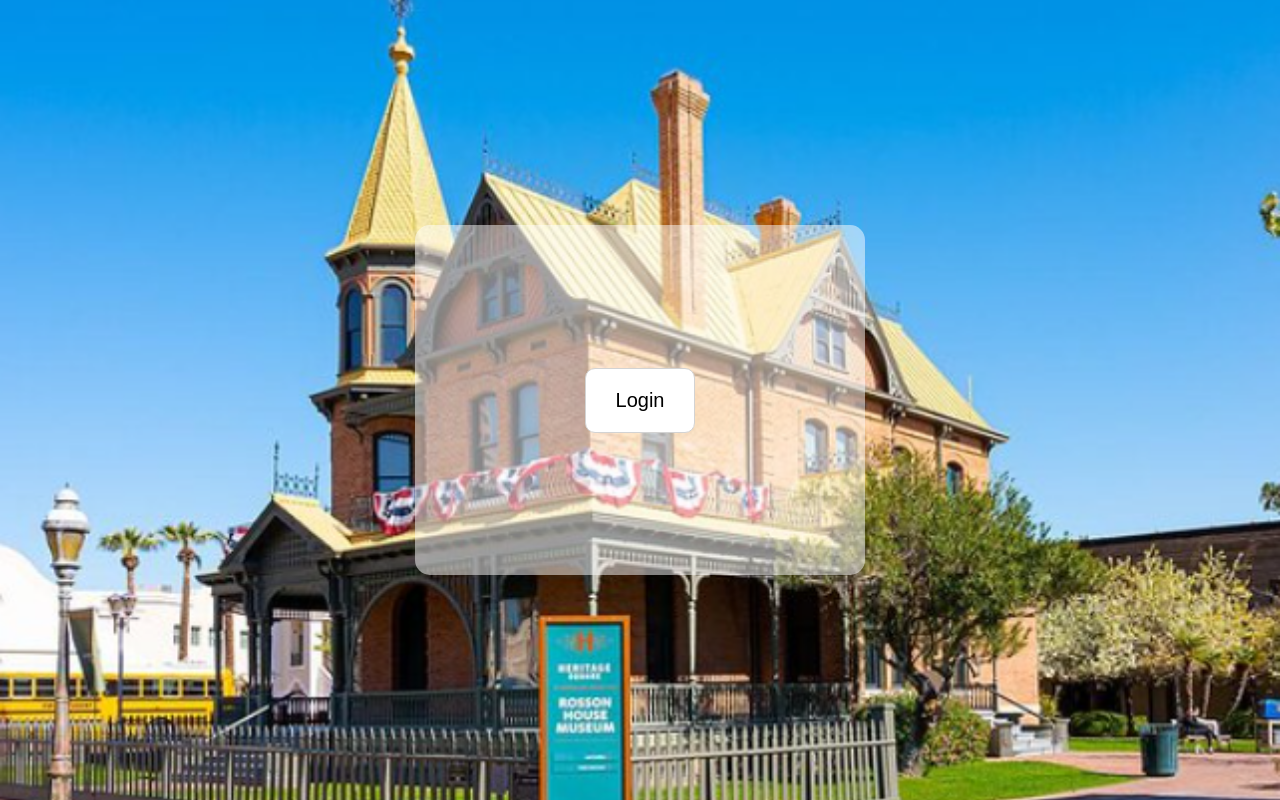
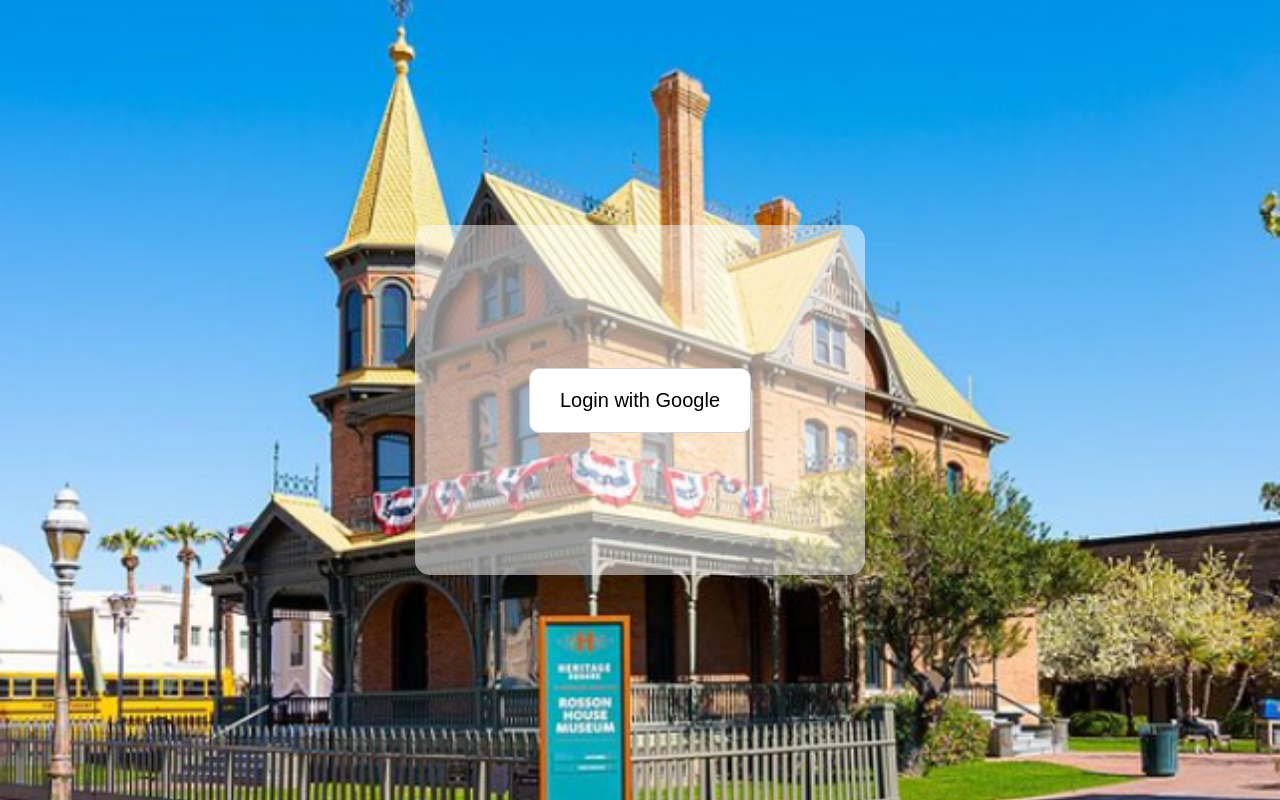
Before and after one commit to 2024-Arizona-Opportunity-Hack/GoogleDrivers-HeritageSquareFounda-HeritageSquareFoundationAIIntegrationChallenge, a React (Create React App) app in the folder frontend/: page /Login in a window 1280 px wide. Built offline with nearby package versions, Linux system fonts and the light colour scheme.

Commit message:
login button connected between frontend and backend

```diff
--- a/frontend/src/components/LoginComponent.jsx
+++ b/frontend/src/components/LoginComponent.jsx
@@ -2,6 +2,12 @@ import React from 'react';
 
 const LoginComponent = () => {
   const backgroundImage = "url('yip.jpg')"; // Replace with your image path
+
+  // Function to handle login button click
+  const handleLogin = () => {
+    // Redirect to your Flask backend's /login route to initiate OAuth
+    window.location.href = 'http://127.0.0.1:5000//login';  // Replace with the actual Flask backend URL
+  };
 
   return (
     <div style={{
@@ -25,15 +31,18 @@ const LoginComponent = () => {
         justifyContent: 'center',
         alignItems: 'center',
       }}>
-        <button style={{
+        <button
+          onClick={handleLogin}  // Trigger the login on button click
+          style={{
             backgroundColor: 'white',
             border: '1px solid lightgray',
             padding: '20px 30px',
             fontSize: '20px',
             borderRadius: '10px',
             cursor: 'pointer',
-        }}>
-          Login
+          }}
+        >
+          Login with Google
         </button>
       </div>
     </div>
```
Lines whose indentation alone changed are shown as unchanged.
